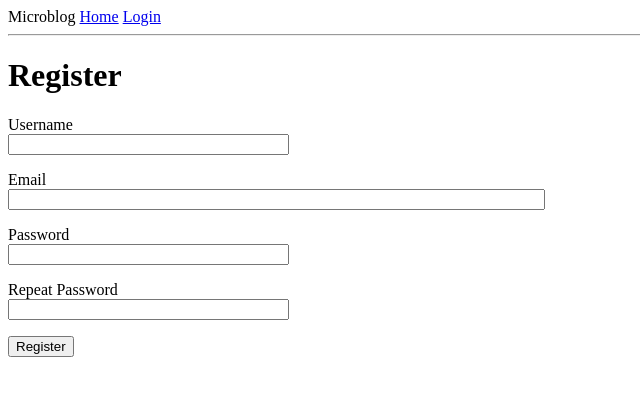
After one commit to vancanhuit/microblog, a Flask app: page /register in a window 1280 px wide. The commit adds this page. Shown: the top 396 px of the page, without its empty margins (0-640 px from the left). Run offline with Flask 2, Linux system fonts and the light colour scheme.

Commit message:
User login

```diff
--- a/app/__init__.py
+++ b/app/__init__.py
@@ -1,12 +1,15 @@
 from flask import Flask
 from flask_sqlalchemy import SQLAlchemy
 from flask_migrate import Migrate
+from flask_login import LoginManager
 from config import Config
 
 application = Flask(__name__)
 application.config.from_object(Config)
 db = SQLAlchemy(application)
 migrate = Migrate(application, db)
+login_manager = LoginManager(application)
+login_manager.login_view = 'login'
 
 from app import routes
 from app import models
--- a/app/forms.py
+++ b/app/forms.py
@@ -1,6 +1,9 @@
 from flask_wtf import FlaskForm
-from wtforms import StringField, PasswordField, BooleanField, SubmitField
-from wtforms.validators import DataRequired
+from wtforms import (
+    StringField, PasswordField, BooleanField, SubmitField)
+from wtforms.validators import (
+    ValidationError, DataRequired, Email, EqualTo)
+from app.models import User
 
 
 class LoginForm(FlaskForm):
@@ -8,3 +11,22 @@ class LoginForm(FlaskForm):
     password = PasswordField('Password', validators=[DataRequired()])
     remember_me = BooleanField('Remember Me')
     submit = SubmitField('Sign In')
+
+
+class RegistrationForm(FlaskForm):
+    username = StringField('Username', validators=[DataRequired()])
+    email = StringField('Email', validators=[DataRequired(), Email()])
+    password = PasswordField('Password', validators=[DataRequired()])
+    password2 = PasswordField(
+        'Repeat Password', validators=[DataRequired(), EqualTo('password')])
+    submit = SubmitField('Register')
+
+    def validate_username(self, username):
+        user = User.query.filter_by(username=username.data).first()
+        if user is not None:
+            raise ValidationError('Please use a different username.')
+
+    def validate_email(self, email):
+        user = User.query.filter_by(email=email.data).first()
+        if user is not None:
+            raise ValidationError('Please use a different email.')
--- a/app/routes.py
+++ b/app/routes.py
@@ -1,14 +1,16 @@
 from flask import (
-    render_template, flash, redirect, url_for)
-from app import application
-from app.forms import LoginForm
+    render_template, flash, redirect, url_for, request)
+from flask_login import login_user, current_user, logout_user, login_required
+from werkzeug.urls import url_parse
+from app import application, db
+from app.forms import LoginForm, RegistrationForm
+from app.models import User
 
 
 @application.route('/')
 @application.route('/index')
+@login_required
 def index():
-    user = {'username': 'Canh Dinh'}
-
     posts = [
         {
             'author': {'username': 'Canh Dinh'},
@@ -19,14 +21,43 @@ def index():
             'body': 'Post 2'
         }
     ]
-    return render_template('index.html', user=user, posts=posts)
+    return render_template('index.html', posts=posts)
 
 
 @application.route('/login', methods=('GET', 'POST'))
 def login():
+    if current_user.is_authenticated:
+        return redirect(url_for('index'))
     form = LoginForm()
     if form.validate_on_submit():
-        flash('Login requested for user {}, remmeber_me = {}'.format(
-            form.username.data, form.remember_me.data))
-        return redirect(url_for('index'))
+        user = User.query.filter_by(username=form.username.data).first()
+        if user is None or not user.check_password(form.password.data):
+            flash('Invalid username or password')
+            return redirect(url_for('login'))
+        login_user(user, remember=form.remember_me.data)
+        next_page = request.args.get('next')
+        if not next_page or url_parse(next_page).netloc != '':
+            next_page = url_for('index')
+        return redirect(next_page)
     return render_template('login.html', title='Sign In', form=form)
+
+
+@application.route('/logout')
+def logout():
+    logout_user()
+    return redirect(url_for('index'))
+
+
+@application.route('/register', methods=('GET', 'POST'))
+def register():
+    if current_user.is_authenticated:
+        redirect(url_for('index'))
+    form = RegistrationForm()
+    if form.validate_on_submit():
+        user = User(username=form.username.data, email=form.email.data)
+        user.set_password(form.password.data)
+        db.session.add(user)
+        db.session.commit()
+        flash('Congratulations, you are now a registered user!')
+        return redirect(url_for('login'))
+    return render_template('register.html', title='Register', form=form)
--- a/app/templates/base.html
+++ b/app/templates/base.html
@@ -13,7 +13,11 @@
 <body>
   <div>Microblog
     <a href="{{ url_for('index') }}">Home</a>
+    {% if current_user.is_anonymous %}
     <a href="{{ url_for('login') }}">Login</a>
+    {% else %}
+    <a href="{{ url_for('logout') }}">Logout</a>
+    {% endif %}
   </div>
   <hr>
   {% with messages = get_flashed_messages() %}
--- a/app/templates/index.html
+++ b/app/templates/index.html
@@ -1,7 +1,7 @@
 {% extends "base.html" %}
 
 {% block content %}
-  <h1>Hi, {{ user.username }}!</h1>
+  <h1>Hi, {{ current_user.username }}!</h1>
   {% for post in posts %}
   <div><p>{{ post.author.username }} says: <b>{{ post.body }}</b></p></div>
   {% endfor %}
--- a/app/templates/login.html
+++ b/app/templates/login.html
@@ -23,4 +23,6 @@
     <p>{{ form.remember_me() }} {{ form.remember_me.label }}</p>
     <p>{{ form.submit() }}</p>
   </form>
+
+  <p>New User? <a href="{{ url_for('register') }}">Click to Register</a></p>
 {% endblock %}
--- /dev/null
+++ b/app/templates/register.html
@@ -0,0 +1,37 @@
+{% extends "base.html" %}
+
+{% block content %}
+<h1>Register</h1>
+<form action="" method="post">
+  {{ form.hidden_tag() }}
+  <p>
+    {{ form.username.label }}<br>
+    {{ form.username(size=32) }}<br>
+    {% for error in form.username.errors %}
+    <span style="color: red;">[{{ error }}]</span>
+    {% endfor %}
+  </p>
+  <p>
+    {{ form.email.label }}<br>
+    {{ form.email(size=64) }}<br>
+    {% for error in form.email.errors %}
+    <span style="color: red;">[{{ error }}]</span>
+    {% endfor %}
+  </p>
+  <p>
+    {{ form.password.label }}<br>
+    {{ form.password(size=32) }}<br>
+    {% for error in form.password.errors %}
+    <span style="color: red;">[{{ error }}]</span>
+    {% endfor %}
+  </p>
+  <p>
+    {{ form.password2.label }}<br>
+    {{ form.password2(size=32) }}<br>
+    {% for error in form.password2.errors %}
+    <span style="color: red;">[{{ error }}]</span>
+    {% endfor %}
+  </p>
+  <p>{{ form.submit() }}</p>
+</form>
+{% endblock %}
```
Also changed, not shown: app/models.py (+15 -2 lines).
